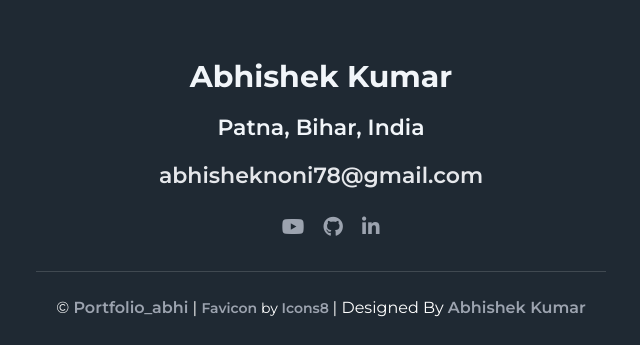
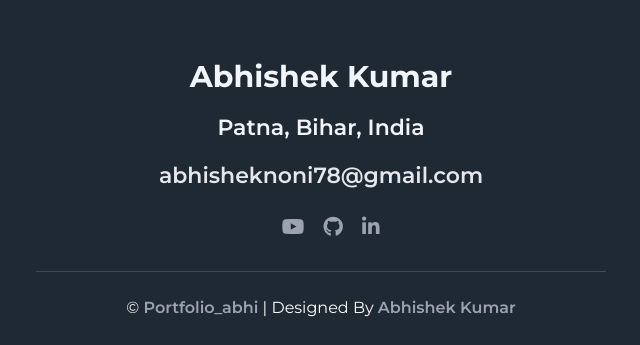
Before and after one commit to AbhiEE03/Portfolio_abhi, a Flask app: page / in a window 1280 px wide. Shown: the part 4752-5097 px from the top of the page, without its empty margins (319-959 px from the left). Run offline with Flask 3, Linux system fonts and the light colour scheme; some libraries are stand-ins or nearby versions.

Commit message:
Final Touch

```diff
--- a/templates/index.html
+++ b/templates/index.html
@@ -684,10 +684,7 @@
 				<div class="container copyright">
 					<p>
 						&copy; <a href="#">Portfolio_abhi</a> |
-                        <small>
-                            <a target="_blank" href="https://icons8.com/icon/12345/web-design">Favicon</a>
-                            by <a target="_blank" href="https://icons8.com">Icons8</a>
-                        </small> | Designed By
+                         Designed By
 						<a href="https://www.linkedin.com/in/abhikumar24/" target="_blank"
 							>Abhishek Kumar</a
 
```
